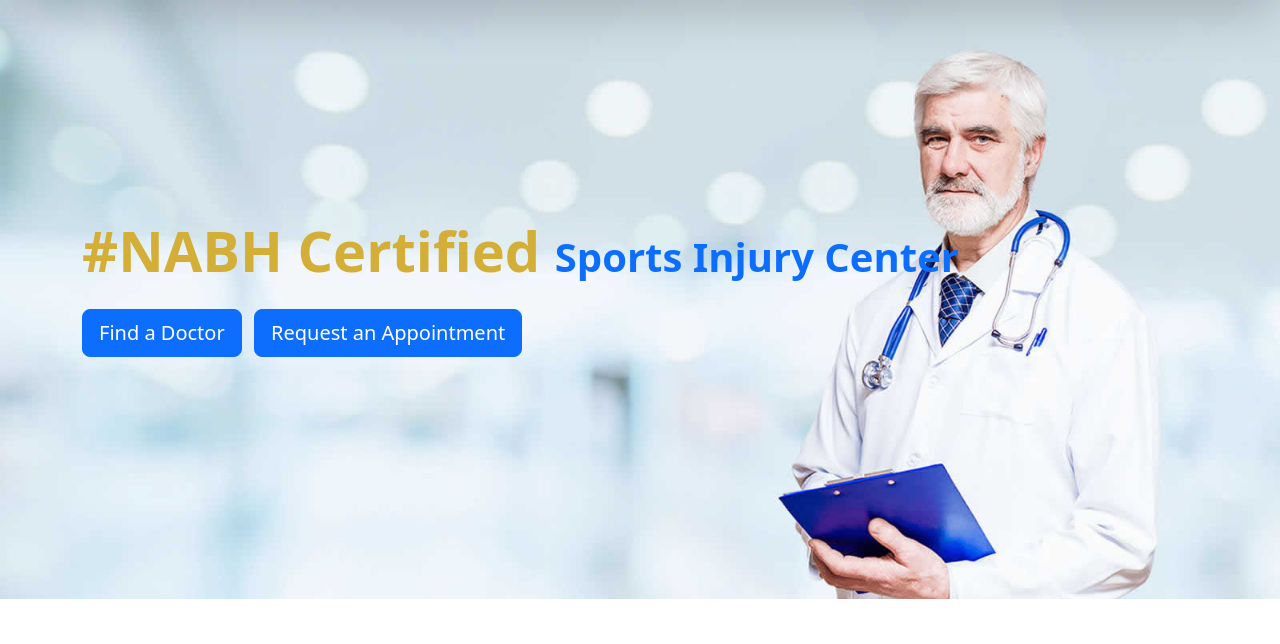
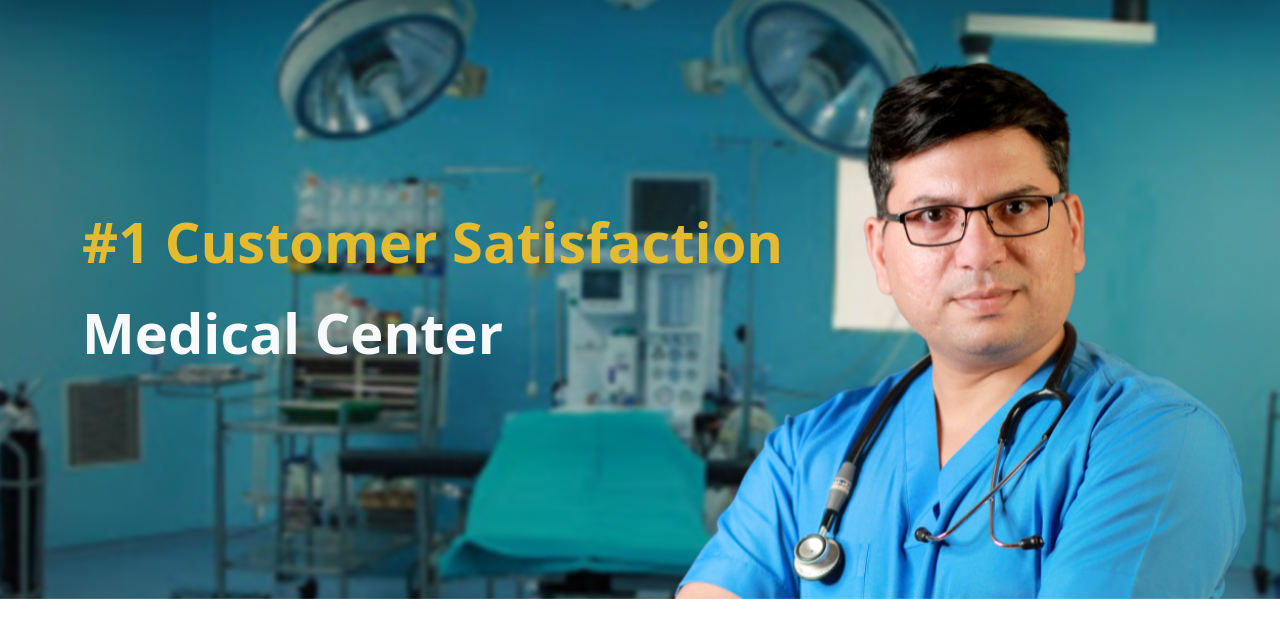
Before and after one commit to DevOpsBahadurKhan/bjmhbhl, a plain HTML site: page index.html in a window 1280 px wide. Shown: the part 146-790 px from the top of the page. Drawn offline with nearby package versions, Linux system fonts and the light colour scheme.

Commit message:
Banner poster added

```diff
--- a/index.html
+++ b/index.html
@@ -14,7 +14,7 @@
         /* Hero Section */
         .hero-section {
             min-height: 600px;
-            background: url('banner2.jpg') center/cover no-repeat;
+            background: url('banner2.png') center/cover no-repeat;
             opacity: 0;
             animation: fadeIn 1.5s ease-in forwards;
         }
@@ -339,13 +339,14 @@
         <div class="hero-overlay"></div> <!-- Animated overlay -->
         <div class="container text-start position-relative z-1">
             <h1 class="display-4 fw-bold mb-4 floating-text">
-                <b style="color: #D4AF37;">#NABH Certified</b>
-                <b class="text-primary fs-1">Sports Injury Center</b>
+                <b style="color: #e4ba2e;">#1 Customer Satisfaction</b>
+
             </h1>
-            <p class="lead mb-4 typewriter-text" id="typewriter"></p> <!-- Typewriter tagline -->
+            <p class="lead mb-4 typewriter-text" id="typewriter">
+
+            </p> <!-- Typewriter tagline -->
             <div class="mb-4 hero-buttons">
-                <a href="Teams.html" class="btn btn-primary btn-lg me-2 zoom-in">Find a Doctor</a>
-                <a href="appointment.html" class="btn btn-primary btn-lg zoom-in">Request an Appointment</a>
+                <h1 class="display-4 fw-bold mb-4 floating-text text-light"><b >Medical Center</b></h1>
             </div>
         </div>
     </section>
@@ -430,7 +431,7 @@
                 <div class="col content-hidden">
                     <a href="#" class="text-decoration-none">
                         <div class="card service-card h-100 text-center">
-                            <img src="author1.jpg" class="card-img-top" alt="Cardiology">
+                            <img src="profile1.png" class="card-img-top" alt="Cardiology">
                             <div class="card-body">
                                 <h5 class="card-title">Cardiology</h5>
                             </div>
```
Also changed, not shown: banner2.png (added), profile1.png (added).
